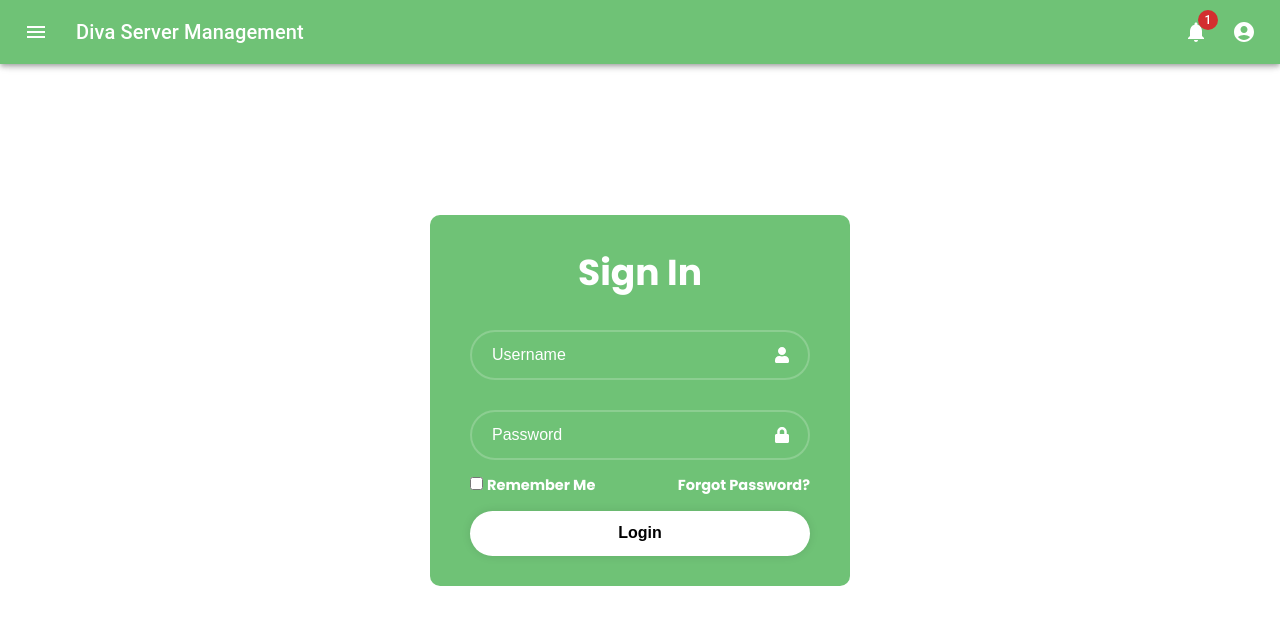
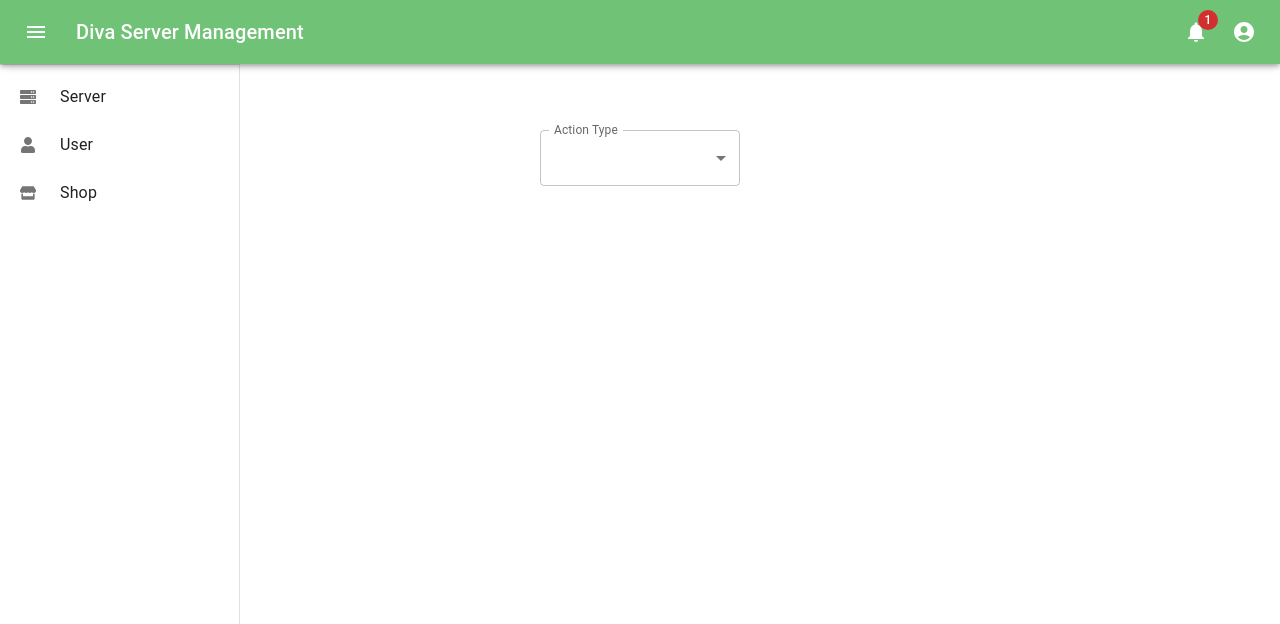
Before and after one commit to Nimesh-Invizio/DSM-UI, a React (Create React App) app: page /shop in a window 1280 px wide. Before the commit this address led to /. Shown: the top 624 px of the page. Built offline with nearby package versions, Linux system fonts and the light colour scheme.

Commit message:
Working on setting up context.

```diff
--- a/src/App.js
+++ b/src/App.js
@@ -7,11 +7,11 @@ import User from "./components/User/User";
 import Company from "./components/Company/company";
 import Shops from "./components/Shop/Shop";
 import Shop from "./pages/shop";
-import Sidenav from "./common/Sidenav";
+import Sidenav from "./common/SideNav";
 import Navbar from "./common/Navbar";
 
 function App() {
-  const [isLoggedIn, setIsLoggedIn] = useState(false);
+  const [isLoggedIn, setIsLoggedIn] = useState(true);
 
   const handleLogin = () => {
     setIsLoggedIn(true);
--- a/src/pages/shop/components/FeaturesCard/index.jsx
+++ b/src/pages/shop/components/FeaturesCard/index.jsx
@@ -1,66 +1,24 @@
 import React from 'react';
-import { Card, CardContent, CardMedia, Typography, Box } from '@mui/material';
+import { Card, CardContent, CardMedia, Typography, Box, Paper } from '@mui/material';
 
-// Dummy data for demonstration purposes
-const dummyData = {
-  title: 'Featured Product',
-  description: 'This is a description of the featured product. It provides more details about the product and its features.',
-  imageUrl: 'https://via.placeholder.com/150',
-  flags: ['New', 'Popular'],
-};
 
 const FeaturesCard = () => {
   return (
-    <Box
-      display="flex"
-      justifyContent="center"
-      alignItems="center"
-      minHeight="100vh"
-      bgcolor="#e6f0ff" // Light sky blue background
-    >
-      <Card
-        sx={{
-          width: '70%',
-          height: '30vh',
-          display: 'flex',
-          backgroundColor: '#f5f8fa', // Soft UI background color
-          boxShadow: '0 0 10px rgba(0, 0, 0, 0.1)', // Soft shadow
-        }}
-      >
-        <CardMedia
-          component="img"
-          src={dummyData.imageUrl}
-          alt="Feature Image"
-          sx={{ width: '30%', objectFit: 'cover' }}
-        />
-        <CardContent sx={{ flex: 1 }}>
-          <Typography variant="h5" component="div" gutterBottom>
-            {dummyData.title}
-          </Typography>
-          <Typography variant="body2" color="text.secondary">
-            {dummyData.description}
-          </Typography>
-          <Box mt={2}>
-            {dummyData.flags.map((flag) => (
-              <Typography
-                key={flag}
-                variant="caption"
-                component="span"
-                sx={{
-                  backgroundColor: '#e6f0ff', // Light sky blue flag background
-                  color: '#2196f3', // Blue text color
-                  padding: '2px 6px',
-                  borderRadius: '4px',
-                  marginRight: '4px',
-                }}
-              >
-                {flag}
-              </Typography>
-            ))}
-          </Box>
-        </CardContent>
-      </Card>
-    </Box>
+   <React.Fragment>
+    <Paper sx={{
+        width: 100,
+        height: 100,
+        borderRadius: '50%',
+        backgroundColor: '#ffffff',
+        border: '2px solid #ccc',
+        display: 'flex',
+        alignItems: 'center',
+        justifyContent: 'center',
+      }}>
+
+    </Paper>
+
+   </React.Fragment>
   );
 };
 
--- /dev/null
+++ b/src/pages/shop/components/Header/index.jsx
@@ -0,0 +1,40 @@
+import { FormControl, InputLabel, MenuItem, Select } from '@mui/material'
+import React, { useState } from 'react'
+import '../../style.css'
+const Header = () => {
+
+  const [actionType,setActionType] = useState("Shop Features")
+  const handleChange = (event) => {
+    setActionType(event.target.value);
+  }
+
+  return (
+    <React.Fragment >
+      <div className="shop-header">
+        <FormControl >
+          <InputLabel id="demo-simple-select-label">Action Type</InputLabel>
+          <Select
+            labelId="demo-simple-select-label"
+            id="demo-simple-select"
+            value={actionType}
+            defaultValue="Shop Features"
+            label="Action Type"
+            onChange={handleChange}
+            sx={{
+              width:200
+            }}
+          >
+            <MenuItem value={10}>Shop Features</MenuItem>
+            <MenuItem value={20}>Quotation Delete</MenuItem>
+            <MenuItem value={30}>Products Delete</MenuItem>
+            <MenuItem value={40}>All Images Delete</MenuItem>
+            <MenuItem value={50}>Stale Images Delete</MenuItem>
+          </Select>
+        </FormControl>
+      </div>
+
+    </React.Fragment>
+  )
+}
+
+export default Header
--- a/src/pages/shop/index.jsx
+++ b/src/pages/shop/index.jsx
@@ -1,9 +1,22 @@
 import React from 'react'
 import FeaturesCard from './components/FeaturesCard'
+import Header from './components/Header'
+import   './style.css'
+import { Box } from '@mui/material'
 const Shop = () => {
   return (
-    <FeaturesCard/>
+    <React.Fragment>
+    <Box sx={{
+      backgroundColor:"#ffffff",
+      boxShadow:"1rem",
+      borderRadius:"2px solid red",
+      margin:"5rem"
+    }}>
+      <Header/>
+      <FeaturesCard/>
+      </Box>
+    </React.Fragment>
   )
 }
 
-export default Shop
+export default Shop;
--- a/src/pages/shop/style.css
+++ b/src/pages/shop/style.css
@@ -0,0 +1,12 @@
+.shop{
+    width: 100%;
+    height: 100%;
+    margin-top: 5%;
+    background-color:  rgb(255, 254, 254);
+}
+.shop-header{
+  display: flex;
+  justify-content: center;
+  align-items: center;
+
+}
```
Also changed, not shown: src/pages/shop/services/shop.service.js (added).
